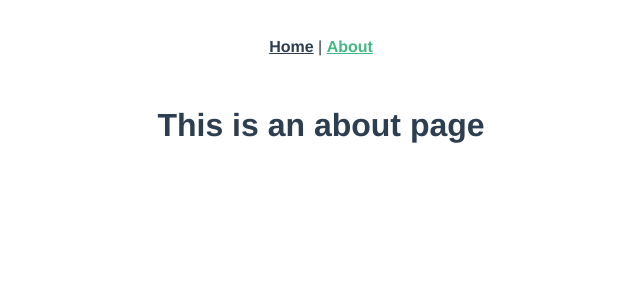
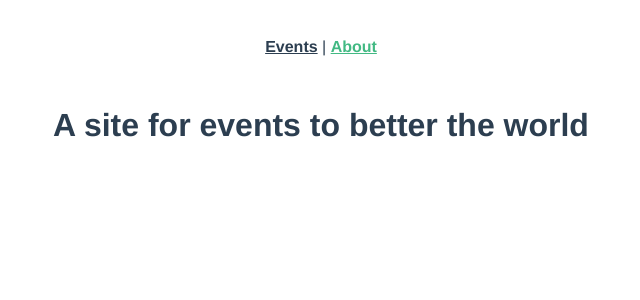
Before and after one commit to bassem97/VueJS-blog, a Vue app: page /about in a window 1280 px wide. Shown: the top 300 px of the page, without its empty margins (319-959 px from the left). Built offline with nearby package versions, Linux system fonts and the light colour scheme.

Commit message:
vue router essentials DONE

```diff
--- a/src/App.vue
+++ b/src/App.vue
@@ -7,7 +7,7 @@ import { RouterLink, RouterView } from 'vue-router'
     <header>
       <div class="wrapper">
         <nav>
-          <RouterLink to="/">Home</RouterLink> |
+          <RouterLink to="/">Events</RouterLink> |
           <RouterLink to="/about">About</RouterLink>
         </nav>
       </div>
--- a/src/router/index.ts
+++ b/src/router/index.ts
@@ -1,11 +1,11 @@
 import { createRouter, createWebHistory, type RouteRecordRaw } from 'vue-router'
-import HomeView from '@/views/HomeView.vue'
+import EventListView from '@/views/EventListView.vue'
 
 const routes: Array<RouteRecordRaw> = [
   {
     path: '/',
     name: 'home',
-    component: HomeView
+    component: EventListView
   },
   {
     path: '/about',
--- a/src/views/AboutView.vue
+++ b/src/views/AboutView.vue
@@ -1,5 +1,5 @@
 <template>
   <div class="about">
-    <h1>This is an about page</h1>
+    <h1>A site for events to better the world</h1>
   </div>
 </template>
```
